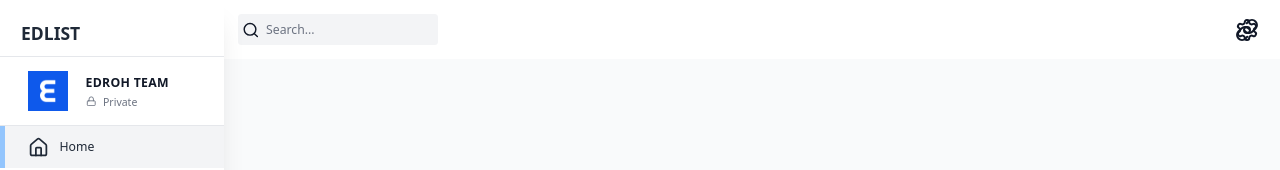
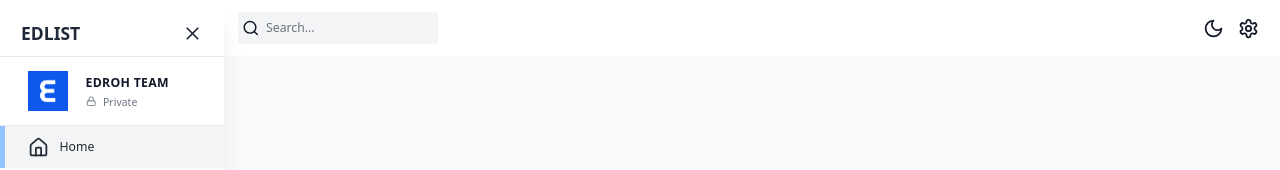
Before and after one commit to lucastgama/Project-Management, a Next.js app in the folder client/: page / in a window 1280 px wide. Shown: the top 170 px of the page. Built offline with nearby package versions, Linux system fonts and the light colour scheme; no server answers.

Commit message:
resolve: sidebar and state add

```diff
--- a/client/package.json
+++ b/client/package.json
@@ -12,9 +12,11 @@
     "@emotion/react": "^11.14.0",
     "@emotion/styled": "^11.14.0",
     "@mui/material": "^6.4.2",
+    "@reduxjs/toolkit": "^2.5.1",
     "@wamra/gantt-task-react": "^0.6.17",
     "axios": "^1.7.9",
     "date-fns": "^4.1.0",
+    "dotenv": "^16.4.7",
     "lucide-react": "^0.474.0",
     "next": "15.1.6",
     "numeral": "^2.0.6",
@@ -22,7 +24,9 @@
     "react-dnd": "^16.0.1",
     "react-dnd-html5-backend": "^16.0.1",
     "react-dom": "^19.0.0",
-    "recharts": "^2.15.1"
+    "react-redux": "^9.2.0",
+    "recharts": "^2.15.1",
+    "redux-persist": "^6.0.0"
   },
   "devDependencies": {
     "@eslint/eslintrc": "^3",
--- /dev/null
+++ b/client/src/app/dashboardLayout.tsx
@@ -0,0 +1,45 @@
+"use client";
+
+import React, { useEffect } from "react";
+import Navbar from "@/components/Navbar";
+import Sidebar from "@/components/Sidebar";
+import StoreProvider, { useAppSelector } from "./redux";
+
+const DashboardLayout = ({ children }: { children: React.ReactNode }) => {
+  const isSidebarCollapsed = useAppSelector(
+    (state) => state.global.isSidebarCollapsed,
+  );
+  const isDarkMode = useAppSelector((state) => state.global.isDarkMode);
+
+  useEffect(() => {
+    if (isDarkMode) {
+      document.documentElement.classList.add("dark");
+    } else {
+      document.documentElement.classList.remove("dark");
+    }
+  });
+
+  return (
+    <div className="flex min-h-screen w-full bg-gray-50 text-gray-900">
+      <Sidebar />
+      <main
+        className={`flex w-full flex-col bg-gray-50 dark:bg-dark-bg ${
+          isSidebarCollapsed ? "" : "md:pl-64"
+        }`}
+      >
+        <Navbar />
+        {children}
+      </main>
+    </div>
+  );
+};
+
+const DashboardWrapper = ({ children }: { children: React.ReactNode }) => {
+  return (
+    <StoreProvider>
+      <DashboardLayout>{children}</DashboardLayout>
+    </StoreProvider>
+  );
+};
+
+export default DashboardWrapper;
--- a/client/src/app/dashboardWrapper.tsx
+++ /dev/null
@@ -1,19 +0,0 @@
-import Navbar from "@/components/Navbar";
-import Sidebar from "@/components/Sidebar";
-import React from "react";
-
-function DashboardWrapper({ children }: { children: React.ReactNode }) {
-  return (
-    <div className="flex min-h-screen w-full bg-gray-50 text-gray-900">
-      <Sidebar />
-      <main
-        className={`flex w-full flex-col bg-gray-50 dark:bg-dark-bg md:pl-64`}
-      >
-        <Navbar />
-        {children}
-      </main>
-    </div>
-  );
-}
-
-export default DashboardWrapper;
--- a/client/src/app/layout.tsx
+++ b/client/src/app/layout.tsx
@@ -1,7 +1,7 @@
 import type { Metadata } from "next";
 import { Geist, Geist_Mono } from "next/font/google";
 import "./globals.css";
-import DashboardWrapper from "./dashboardWrapper";
+import DashboardWrapper from "./dashboardLayout";
 
 const geistSans = Geist({
   variable: "--font-geist-sans",
--- /dev/null
+++ b/client/src/app/redux.tsx
@@ -0,0 +1,95 @@
+import { useRef } from "react";
+import { combineReducers, configureStore } from "@reduxjs/toolkit";
+import {
+  TypedUseSelectorHook,
+  useDispatch,
+  useSelector,
+  Provider,
+} from "react-redux";
+import globalReducer from "@/state";
+import { api } from "@/state/api";
+import { setupListeners } from "@reduxjs/toolkit/query";
+
+import {
+  persistStore,
+  persistReducer,
+  FLUSH,
+  REHYDRATE,
+  PAUSE,
+  PERSIST,
+  PURGE,
+  REGISTER,
+} from "redux-persist";
+import { PersistGate } from "redux-persist/integration/react";
+import createWebStorage from "redux-persist/lib/storage/createWebStorage";
+
+/* REDUX PERSISTENCE */
+const createNoopStorage = () => {
+  return {
+    getItem(_key: any) {
+      return Promise.resolve(null);
+    },
+    setItem(_key: any, value: any) {
+      return Promise.resolve(value);
+    },
+    removeItem(_key: any) {
+      return Promise.resolve();
+    },
+  };
+};
+
+const storage =
+  typeof window === "undefined"
+    ? createNoopStorage()
+    : createWebStorage("local");
+
+const persistConfig = {
+  key: "root",
+  storage,
+  whitelist: ["global"],
+};
+const rootReducer = combineReducers({
+  global: globalReducer,
+  [api.reducerPath]: api.reducer,
+});
+const persistedReducer = persistReducer(persistConfig, rootReducer);
+
+/* REDUX STORE */
+export const makeStore = () => {
+  return configureStore({
+    reducer: persistedReducer,
+    middleware: (getDefault) =>
+      getDefault({
+        serializableCheck: {
+          ignoredActions: [FLUSH, REHYDRATE, PAUSE, PERSIST, PURGE, REGISTER],
+        },
+      }).concat(api.middleware),
+  });
+};
+
+export type AppStore = ReturnType<typeof makeStore>;
+export type RootState = ReturnType<AppStore["getState"]>;
+export type AppDispatch = AppStore["dispatch"];
+export const useAppDispatch = () => useDispatch<AppDispatch>();
+export const useAppSelector: TypedUseSelectorHook<RootState> = useSelector;
+
+export default function StoreProvider({
+  children,
+}: {
+  children: React.ReactNode;
+}) {
+  const storeRef = useRef<AppStore>();
+  if (!storeRef.current) {
+    storeRef.current = makeStore();
+    setupListeners(storeRef.current.dispatch);
+  }
+  const persistor = persistStore(storeRef.current);
+
+  return (
+    <Provider store={storeRef.current}>
+      <PersistGate loading={null} persistor={persistor}>
+        {children}
+      </PersistGate>
+    </Provider>
+  );
+}
--- a/client/src/components/Navbar/index.tsx
+++ b/client/src/components/Navbar/index.tsx
@@ -1,10 +1,27 @@
 import React from "react";
-import { Link, Search, Settings } from "lucide-react";
+import { LucideIcon, Menu, Moon, Search, Settings, Sun } from "lucide-react";
+import { useAppDispatch, useAppSelector } from "@/app/redux";
+import { setIsDarkMode, setIsSidebarCollapsed } from "@/state";
+import Link from "next/link";
+import { usePathname } from "next/navigation";
 
 const Navbar = () => {
+  const dispatch = useAppDispatch();
+  const isSidebarCollapsed = useAppSelector(
+    (state) => state.global.isSidebarCollapsed,
+  );
+  const isDarkMode = useAppSelector((state) => state.global.isDarkMode);
+
   return (
     <div className="flex items-center justify-between bg-white px-4 py-3 dark:bg-black">
       <div className="flex items-center gap-8">
+        {!isSidebarCollapsed ? null : (
+          <button
+            onClick={() => dispatch(setIsSidebarCollapsed(!isSidebarCollapsed))}
+          >
+            <Menu className="h-8 w-8 dark:text-white" />
+          </button>
+        )}
         <div className="relative flex h-min w-[200px]">
           <Search className="absolute left-[4px] top-1/2 mr-2 h-5 w-5 -translate-y-1/2 transform cursor-pointer dark:text-white" />
           <input
@@ -15,6 +32,20 @@ const Navbar = () => {
         </div>
       </div>
       <div className="flex items-center">
+        <button
+          onClick={() => dispatch(setIsDarkMode(!isDarkMode))}
+          className={
+            isDarkMode
+              ? `rounded p-2 dark:hover:bg-gray-700`
+              : `rounded p-2 hover:bg-gray-100`
+          }
+        >
+          {isDarkMode ? (
+            <Sun className="h-6 w-6 cursor-pointer dark:text-white" />
+          ) : (
+            <Moon className="h-6 w-6 cursor-pointer dark:text-white" />
+          )}
+        </button>
         <Link
           href="/settings"
           className="h-min w-min rounded p-2 hover:bg-gray-100"
--- a/client/src/components/Sidebar/index.tsx
+++ b/client/src/components/Sidebar/index.tsx
@@ -1,4 +1,6 @@
 "use client";
+import { useAppDispatch, useAppSelector } from "@/app/redux";
+import { setIsSidebarCollapsed } from "@/state";
 import {
   Briefcase,
   Home,
@@ -8,6 +10,7 @@ import {
   Settings,
   User,
   Users,
+  X,
 } from "lucide-react";
 import Image from "next/image";
 import Link from "next/link";
@@ -18,9 +21,15 @@ const Sidebar = () => {
   const [showProjects, setShowProjects] = useState(true);
   const [showPriority, setShowPriority] = useState(true);
 
+  const dispatch = useAppDispatch();
+  const isSidebarCollapsed = useAppSelector(
+    (state) => state.global.isSidebarCollapsed,
+  );
+
   const sidebarClassNames = `fixed flex flex-col h-[100%] justify-between shadow-xl
-    transition-all duration-300 h-full z-40 dark:bg-black overflow-y-auto bg-white w-64`;
-
+    transition-all duration-300 h-full z-40 dark:bg-black overflow-y-auto bg-white
+    ${isSidebarCollapsed ? "w-0 hidden" : "w-64"}
+  `;
   return (
     <div className={sidebarClassNames}>
       <div className="flex h-[100%] w-full flex-col justify-start">
@@ -28,6 +37,16 @@ const Sidebar = () => {
           <div className="text-xl font-bold text-gray-800 dark:text-white">
             EDLIST
           </div>
+          {isSidebarCollapsed ? null : (
+            <button
+              className="py-3"
+              onClick={() => {
+                dispatch(setIsSidebarCollapsed(!isSidebarCollapsed));
+              }}
+            >
+              <X className="h-6 w-6 text-gray-800 hover:text-gray-500 dark:text-white" />
+            </button>
+          )}
         </div>
         <div className="flex items-center gap-5 border-y-[1.5px] border-gray-200 px-8 py-4 dark:border-gray-700">
           <Image src="/logo.png" alt="Logo" width={40} height={40} />
--- /dev/null
+++ b/client/src/state/api.ts
@@ -0,0 +1,10 @@
+import { createApi, fetchBaseQuery } from "@reduxjs/toolkit/query";
+
+export const api = createApi({
+  baseQuery: fetchBaseQuery({ baseUrl: process.env.NEXT_PUBLIC_API_BASE_URL }),
+  reducerPath: "api",
+  tagTypes: [],
+  endpoints: (build) => ({}),
+});
+
+export const {} = api;
--- /dev/null
+++ b/client/src/state/index.ts
@@ -0,0 +1,27 @@
+import { createSlice, PayloadAction } from "@reduxjs/toolkit";
+
+export interface initialStateTypes {
+  isSidebarCollapsed: boolean;
+  isDarkMode: boolean;
+}
+
+const initialState: initialStateTypes = {
+  isSidebarCollapsed: false,
+  isDarkMode: false,
+};
+
+export const globalSlice = createSlice({
+  name: "global",
+  initialState,
+  reducers: {
+    setIsSidebarCollapsed: (state, action: PayloadAction<boolean>) => {
+      state.isSidebarCollapsed = action.payload;
+    },
+    setIsDarkMode: (state, action: PayloadAction<boolean>) => {
+      state.isDarkMode = action.payload;
+    },
+  },
+});
+
+export const { setIsSidebarCollapsed, setIsDarkMode } = globalSlice.actions;
+export default globalSlice.reducer;
```
Also changed, not shown: 1 other file (tests, documents, lock files or other folders).
